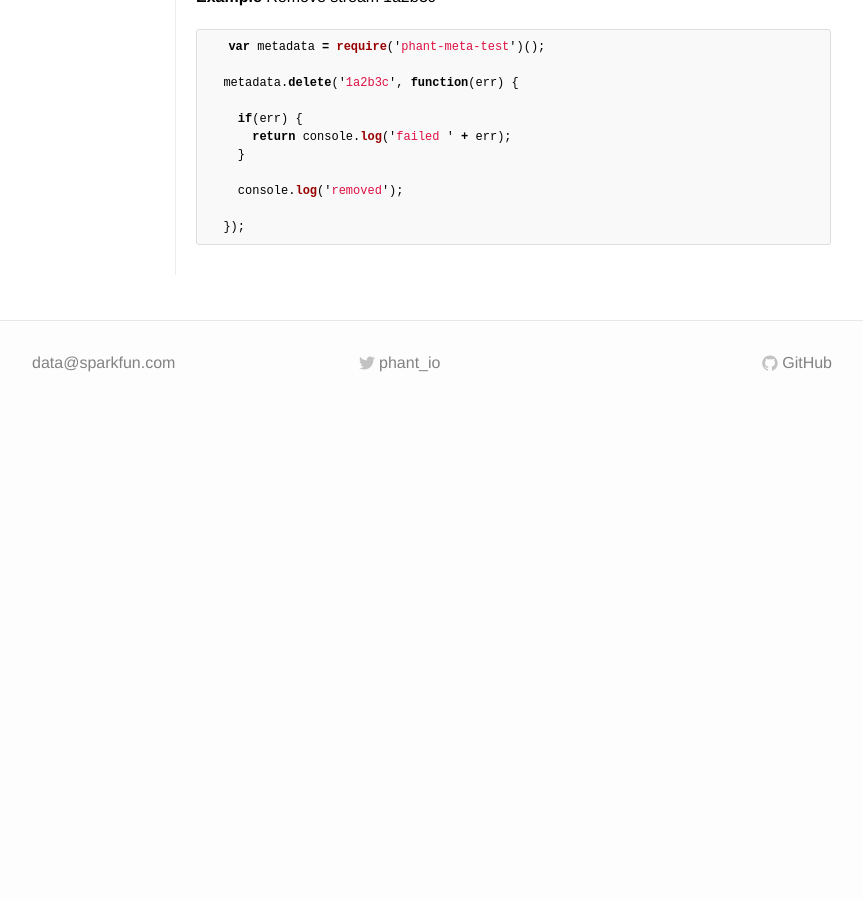
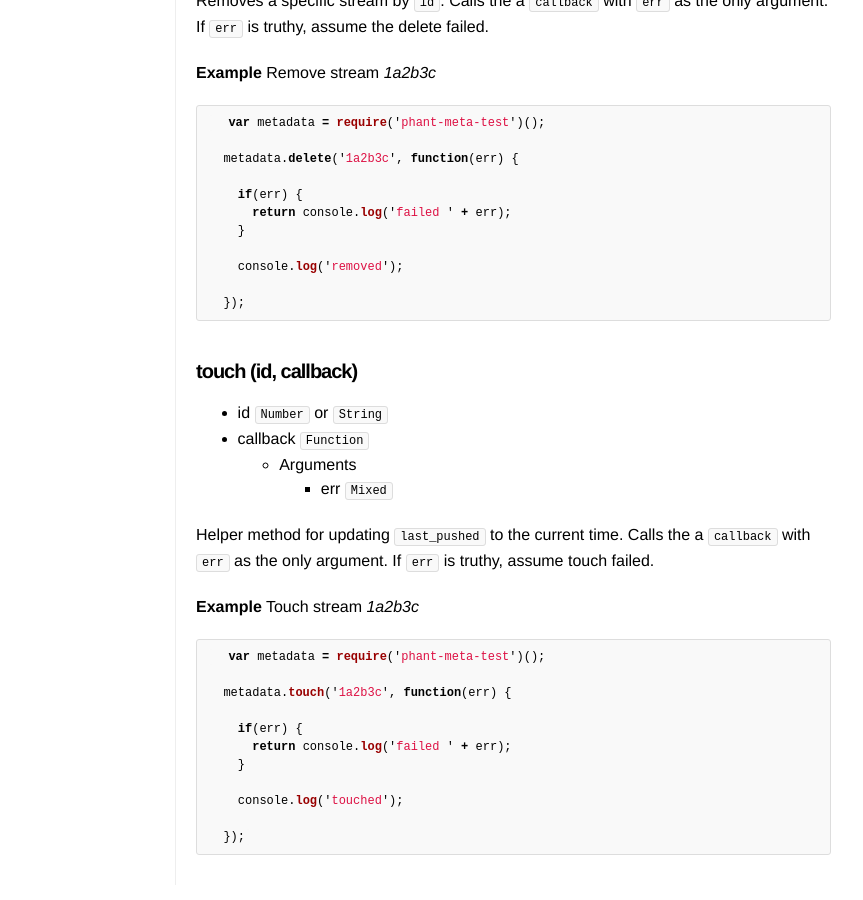
Before and after one commit to sparkfun/phant-docs, a Jekyll site: the page built from api/metadata.md, in a window 1280 px wide and 900 px high, scrolled down 6519 px. Shown: the whole window, without its empty margins (208-1071 px from the left). Built offline with Jekyll 4.4.1, drawn with Linux system fonts in a browser that asks for light colours; before the commit the page ends 6939 px from its top, so only the background shows below that; some of the changed text lies outside the part shown.

Commit message:
adds touch method to metadata docs

```diff
--- a/api/metadata.md
+++ b/api/metadata.md
@@ -209,6 +209,7 @@ If `err` is truthy, assume the get failed.
 * callback `Function`
   * Arguments
     * err `Mixed`
+    * stream `Object`
 
 Creates a new stream. `data` should always include the required portions of the [stream schema](#default-schema).
 Calls the `callback` with the arguments of `err` and `stream`. `stream` will be a JavaScript object with the
@@ -246,6 +247,7 @@ Calls the `callback` with the arguments of `err` and `stream`. `stream` will be
 * callback `Function`
   * Arguments
     * err `Mixed`
+    * stream `Object`
 
 Updates existing stream with supplied `data`. `data` should conform to the [stream schema](#default-schema).
 Calls the `callback` with the arguments of `err` and `stream`. `stream` will be a JavaScript object with the
@@ -293,3 +295,29 @@ If `err` is truthy, assume the delete failed.
 
   });
 {% endhighlight %}
+
+#### touch (id, callback)
+
+* id `Number` or `String`
+* callback `Function`
+  * Arguments
+    * err `Mixed`
+
+Helper method for updating `last_pushed` to the current time. Calls the a `callback` with `err` as
+the only argument. If `err` is truthy, assume touch failed.
+
+**Example** Touch stream *1a2b3c*
+
+{% highlight js %}
+  var metadata = require('phant-meta-test')();
+
+  metadata.touch('1a2b3c', function(err) {
+
+    if(err) {
+      return console.log('failed ' + err);
+    }
+
+    console.log('touched');
+
+  });
+{% endhighlight %}
```
